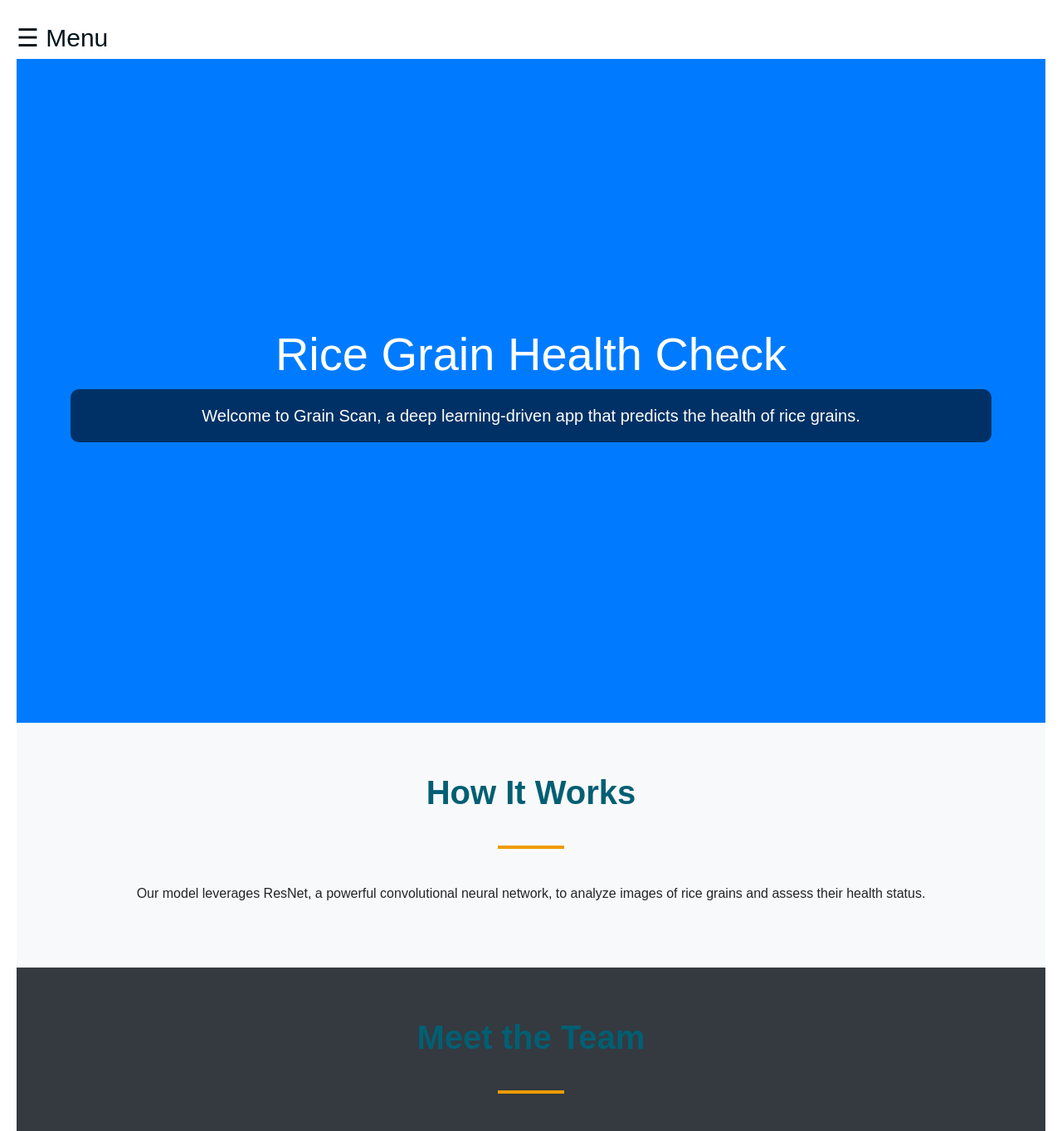
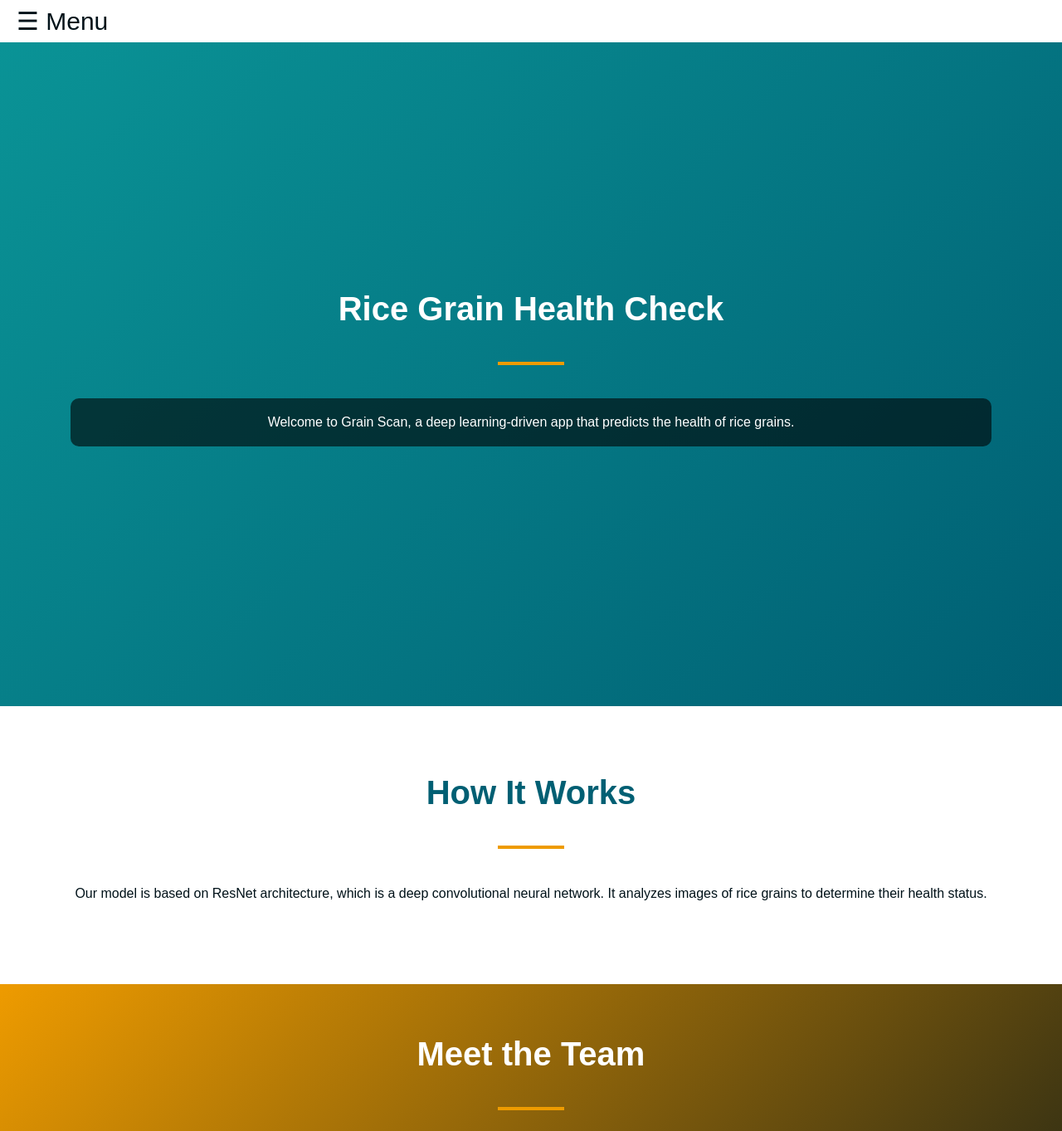
Before and after one commit to sathyasainarayanan04/GrainScan, a Flask app: page / in a window 1280 px wide. Shown: the top 1363 px of the page at 83% size. Run offline with Flask 3, Linux system fonts and the light colour scheme; some libraries are stand-ins or nearby versions.

Commit message:
Update home.html

```diff
--- a/templates/home.html
+++ b/templates/home.html
@@ -8,32 +8,28 @@
   <link href="https://stackpath.bootstrapcdn.com/bootstrap/4.5.2/css/bootstrap.min.css" rel="stylesheet">
   <!-- FontAwesome for Icons -->
   <link rel="stylesheet" href="https://cdnjs.cloudflare.com/ajax/libs/font-awesome/5.15.4/css/all.min.css">
-  <!-- Custom CSS -->
-  <link rel="stylesheet" href="GrainScan/static/styles/home_styles.css">
+
+  <!-- Internal CSS -->
   <style>
+    :root {
+      --background-color: #ffffff;
+      --primary-accent: #005f73;
+      --secondary-accent: #0a9396;
+      --text-color: #001219;
+      --highlight-color: #ee9b00;
+    }
+
     body {
-      font-family: Arial, sans-serif;
+      font-family: 'Arial', sans-serif;
+      background-color: var(--background-color);
+      color: var(--text-color);
+      line-height: 1.7;
+      margin: 0;
+      padding: 0;
+      transition: margin-left 0.3s;
     }
-    .section {
-      padding: 60px 0;
-    }
-    #home {
-      background: #007bff;
-      color: white;
-      text-align: center;
-    }
-    #how-it-works {
-      background: #f8f9fa;
-      color: #212529;
-    }
-    #team {
-      background: #343a40;
-      color: white;
-    }
-    .team-member img {
-      width: 100%;
-      border-radius: 10px;
-    }
+
+    /* Navigation */
     .sidenav {
       height: 100%;
       width: 0;
@@ -41,32 +37,92 @@
       z-index: 1;
       top: 0;
       left: 0;
-      background-color: #111;
+      background-color: var(--primary-accent);
       overflow-x: hidden;
       transition: 0.5s;
       padding-top: 60px;
     }
+
     .sidenav a {
-      padding: 10px 15px;
+      padding: 10px 10px 10px 30px;
       text-decoration: none;
       font-size: 18px;
-      color: white;
+      color: var(--background-color);
       display: block;
       transition: 0.3s;
     }
+
     .sidenav a:hover {
-      color: #f1f1f1;
+      color: var(--highlight-color);
     }
+
     .sidenav .closebtn {
       position: absolute;
-      top: 0;
-      right: 20px;
+      top: 20px;
+      right: 25px;
       font-size: 36px;
-      margin-left: 50px;
     }
-    #main {
-      transition: margin-left 0.5s;
-      padding: 20px;
+
+    /* Section */
+    .section {
+      padding: 80px 20px;
+      color: var(--text-color);
+      text-align: center;
+    }
+
+    .section-heading {
+      font-size: 2.5rem;
+      font-weight: bold;
+      color: var(--primary-accent);
+      margin-bottom: 30px;
+    }
+
+    .section-heading::after {
+      content: '';
+      width: 80px;
+      height: 4px;
+      background-color: var(--highlight-color);
+      display: block;
+      margin: 1em auto;
+    }
+
+    /* Home */
+    #home {
+      background: linear-gradient(135deg, #0a9396, #005f73);
+      color: var(--background-color);
+      display: flex;
+      align-items: center;
+      justify-content: center;
+      height: 100vh;
+      position: relative;
+    }
+
+    #home p {
+      background-color: rgba(0, 0, 0, 0.6);
+      padding: 15px;
+      border-radius: 10px;
+    }
+
+    /* Team Section */
+    #team {
+      background: linear-gradient(135deg, #ee9b00, #001219);
+      color: var(--background-color);
+      padding: 60px 20px;
+    }
+
+    .card {
+      background-color: var(--secondary-accent);
+      color: var(--background-color);
+      border: none;
+      transition: transform 0.3s;
+    }
+
+    .card:hover {
+      transform: scale(1.05);
+    }
+
+    .card-title {
+      color: var(--highlight-color);
     }
   </style>
 </head>
@@ -78,53 +134,73 @@
     <a href="#home">Home</a>
     <a href="#how-it-works">How It Works</a>
     <a href="#team">About the Team</a>
-    <a href="/predict">Try Now</a>
+    <a href="/predict">Try now</a>
   </div>
 
   <!-- Main content with menu button -->
   <div id="main">
-    <span style="font-size: 30px; cursor: pointer;" onclick="openNav()">&#9776; Menu</span>
+    <span style="font-size: 30px; cursor: pointer; padding-left: 20px;" onclick="openNav()">&#9776; Menu</span>
 
     <!-- Home Section -->
     <section id="home" class="section">
       <div class="container">
-        <h1 class="display-4">Rice Grain Health Check</h1>
-        <p class="lead">Welcome to Grain Scan, a deep learning-driven app that predicts the health of rice grains.</p>
+        <div class="row">
+          <div class="col-lg-12">
+            <h2 class="section-heading" style="color: #ffffff;">Rice Grain Health Check</h2>
+            <p>Welcome to Grain Scan, a deep learning-driven app that predicts the health of rice grains.</p>
+          </div>
+        </div>
       </div>
     </section>
 
     <!-- How It Works Section -->
     <section id="how-it-works" class="section">
-      <div class="container text-center">
-        <h2 class="section-heading">How It Works</h2>
-        <p>Our model leverages ResNet, a powerful convolutional neural network, to analyze images of rice grains and assess their health status.</p>
+      <div class="container">
+        <div class="row">
+          <div class="col-lg-12">
+            <h2 class="section-heading">How It Works</h2>
+            <p>Our model is based on ResNet architecture, which is a deep convolutional neural network. It analyzes images of rice grains to determine their health status.</p>
+          </div>
+        </div>
       </div>
     </section>
 
     <!-- About the Team Section -->
     <section id="team" class="section">
-      <div class="container text-center">
-        <h2 class="section-heading mb-5">Meet the Team</h2>
-        <div class="row">
+      <div class="container">
+        <h2 class="section-heading text-center mb-5" style="color: #ffffff;">Meet the Team</h2>
+        <div class="row justify-content-center">
           <div class="col-lg-4">
-            <div class="team-member">
-              <img src="team_member1.jpg" alt="Team Member 1" class="img-fluid">
-              <h5 class="mt-3">John Doe</h5>
-              <p>Deep Learning Engineer</p>
+            <div class="team-member text-center">
+              <img src="team_member1.jpg" alt="Team Member 1">
+              <div class="card mt-3">
+                <div class="card-body">
+                  <h5 class="card-title">John Doe</h5>
+                  <p class="card-text">Deep Learning Engineer</p>
+                </div>
+              </div>
             </div>
           </div>
           <div class="col-lg-4">
-            <div class="team-member">
-              <img src="team_member2.jpg" alt="Team Member 2" class="img-fluid">
-              <h5 class="mt-3">Jane Smith</h5>
-              <p>Data Scientist</p>
+            <div class="team-member text-center">
+              <img src="team_member2.jpg" alt="Team Member 2">
+              <div class="card mt-3">
+                <div class="card-body">
+                  <h5 class="card-title">Jane Smith</h5>
+                  <p class="card-text">Data Scientist</p>
+                </div>
+              </div>
             </div>
           </div>
           <div class="col-lg-4">
-            <div class="team-member">
-              <img src="team_member3.jpg" alt="Team Member 3" class="img-fluid">
-              <h5 class="mt-3">David Johnson</h5>
-              <p>Machine Learning Engineer</p>
+            <div class="team-member text-center">
+              <img src="team_member3.jpg" alt="Team Member 3">
+              <div class="card mt-3">
+                <div class="card-body">
+                  <h5 class="card-title">David Johnson</h5>
+                  <p class="card-text">Machine Learning Engineer</p>
+                </div>
+              </div>
             </div>
           </div>
         </div>
```
